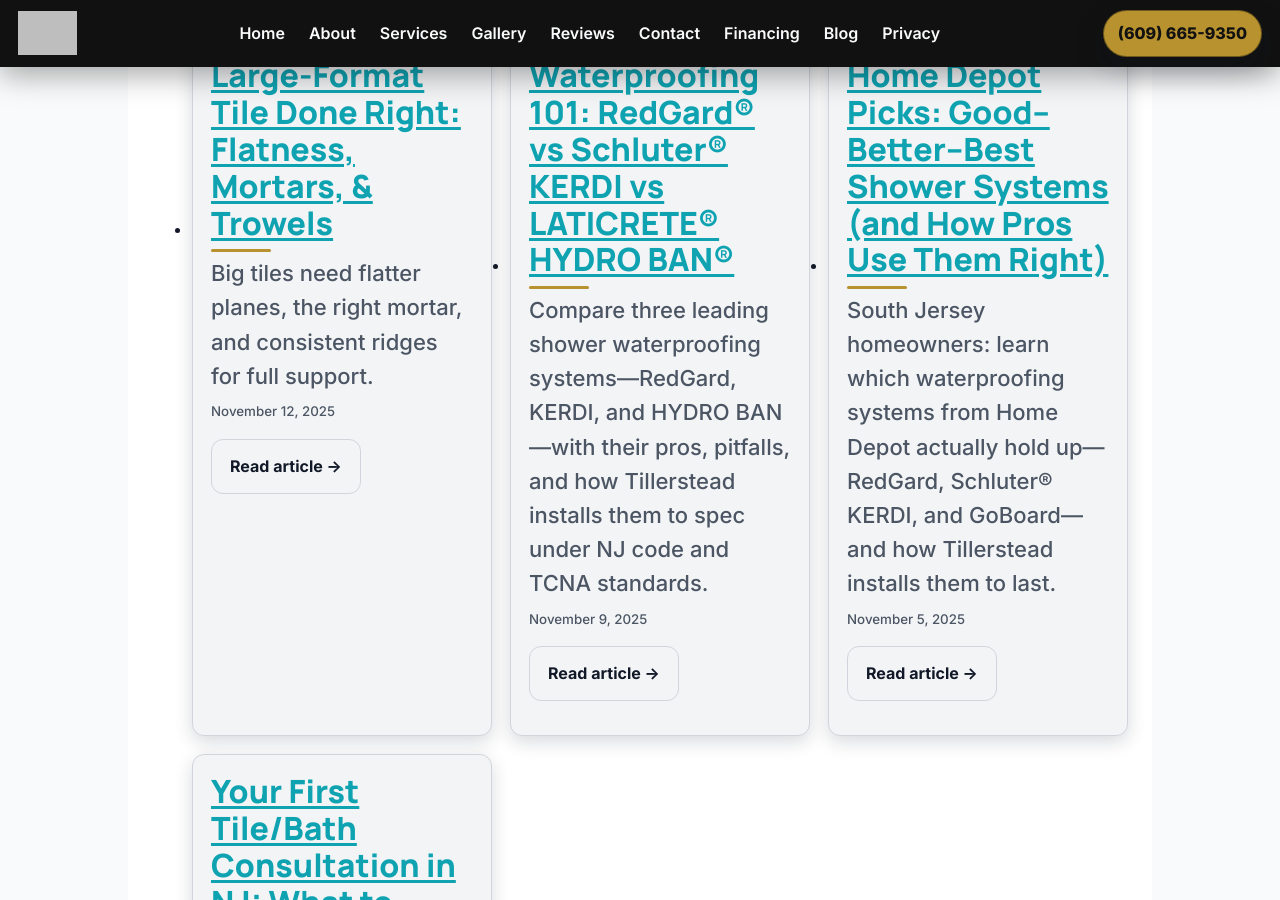
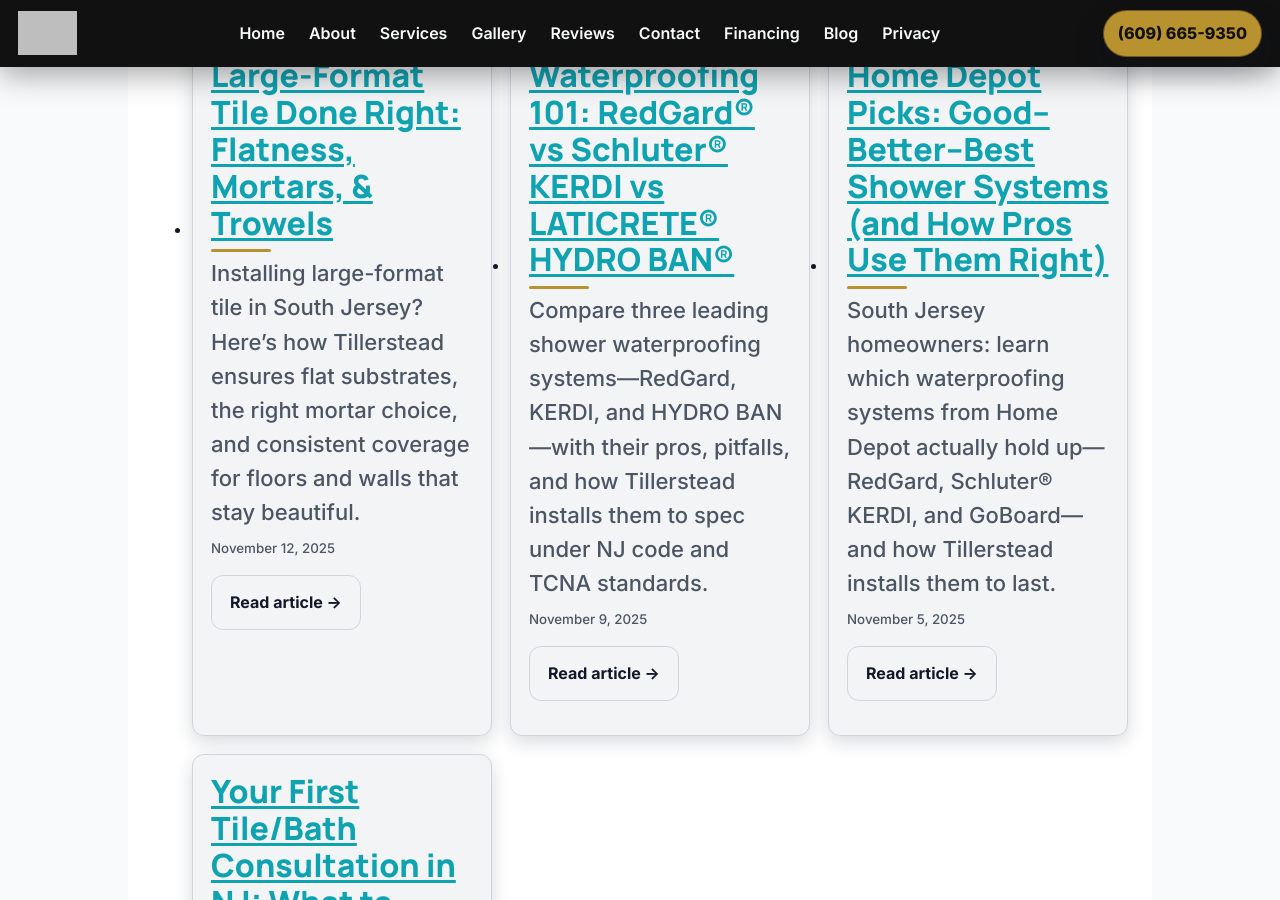
Before and after one commit to XTX33/Tillerstead-site, a Jekyll site: the page built from pages/blog.html, in a window 1280 px wide and 900 px high, scrolled down 328 px. Built offline with Jekyll 4.4.1, drawn with Linux system fonts in a browser that asks for light colours; some of the changed lines change nothing that is shown; grey boxes are pictures that could not be loaded.

Commit message:
Update 2025-11-12-large-format-tile-flatness-mortars-trowels.md

```diff
--- a/_posts/2025-11-12-large-format-tile-flatness-mortars-trowels.md
+++ b/_posts/2025-11-12-large-format-tile-flatness-mortars-trowels.md
@@ -1,20 +1,79 @@
 ---
 layout: post
 title: "Large-Format Tile Done Right: Flatness, Mortars, & Trowels"
-description: Big tiles need flatter planes, the right mortar, and consistent ridges for full support.
+description: "Installing large-format tile in South Jersey? Here’s how Tillerstead ensures flat substrates, the right mortar choice, and consistent coverage for floors and walls that stay beautiful."
 ---
 
-Large-format tiles (≥15") look amazing—if the substrate is truly flat.
+Large-format tile (anything **15″ and larger on any side**) delivers that modern, seamless look homeowners love—but it only performs when the prep and materials meet **industry standards**.
 
-## Flatness matters
-We prep planes to suit the **tile size and layout**. Proper prep reduces lippage and eliminates hollow spots.
+At **Tillerstead LLC**, we follow **TCNA** and **ANSI A108/A118** guidelines for flatness, bonding, and coverage—so your large-format floors and walls stay flat, tight, and durable for years.
 
-## Mortar selection
-We use mortars meeting **ANSI A118.4/A118.15** where required. For heavy/large tile, non-sag and extended open time help.
+---
 
-## Trowel & coverage
-- Choose trowel size to match tile back geometry.
-- Create parallel ridges; back-butter large tiles.
-- Lift-and-check early to confirm full support.
+## ⚖️ Flatness Matters
 
-**Result:** Tight joints, clean lines, durable floors/walls.
+Tile only follows what’s beneath it.
+The **TCNA Handbook (Method TR115 & TR117)** requires substrates for large-format tile to be:
+
+- **1/8″ variation in 10 ft** (no more than 1/16″ in 24″) for tiles **<15″**,
+- **1/8″ in 10 ft or better** for tiles **≥15″**,
+- Checked with a 10-ft straightedge before setting.
+
+We **grind or float high/low areas** before setting tile, using self-leveling underlayments or patch compounds as needed. That prep work prevents **lippage** and the hollow sound that means incomplete support.
+
+> **Pro Tip:** The bigger the tile, the less forgiving the substrate.
+> Flatness tolerance shrinks as tile size increases.
+
+---
+
+## 🧱 Mortar Selection (ANSI A118.4 / A118.15)
+
+Large-format and gauged porcelain panels need **improved bond strength** and **non-sag performance**.
+We select mortars that meet or exceed:
+
+- **ANSI A118.4** — *Modified thin-set mortars*
+- **ANSI A118.15** — *Improved high-performance mortars*
+
+**What we use:**
+- *LATICRETE® 4-XLT*, *MAPEI® Ultraflex LFT*, or *Custom® ProLite®* for large-format floors and walls
+- *Extended open time* for layout flexibility
+- *Non-sag or medium-bed properties* to support heavier tiles
+
+**Why it matters:**
+Ordinary thinset (A118.1) can slump under heavy tile, leading to uneven bond lines and hollow spots.
+
+---
+
+## 🔧 Trowel & Coverage Technique
+
+Every large-format job depends on coverage—the percentage of mortar actually touching the tile’s back.
+
+**TCNA and ANSI A108.5 require:**
+- **≥80% coverage** for dry areas,
+- **≥95% coverage** for wet areas (showers, floors),
+- No voids larger than 2 in² and none within 2″ of tile edges.
+
+**Our method:**
+1. Select a **trowel size** that matches tile back geometry (often 1/2"×1/2" or Euro-notch).
+2. Apply mortar with **parallel ridges** in one direction.
+3. **Back-butter** large tiles to fill depressions.
+4. **Lift and check** the first few pieces to confirm coverage and collapse of ridges.
+
+> Proper ridge direction and trowel angle (45°) help air escape, ensuring continuous contact between tile and substrate.
+
+---
+
+## 🧩 The Result
+
+- **Tight joints** with minimal lippage
+- **Clean lines** across the field
+- **Full bond**—no hollow sounds
+- **A floor that meets spec and lasts**
+
+---
+
+**Summary:**
+Large-format tile rewards precision. Whether you’re planning a porcelain floor in **Egg Harbor Township**, a shower wall in **Galloway**, or a full bath remodel anywhere in **Atlantic County**, Tillerstead ensures your surfaces meet the flatness, mortar, and coverage standards that make tile last.
+
+**Next Step:**
+Schedule your consultation or send project photos to **info@tillerstead.com** to verify your substrate is ready for large-format tile.
```
